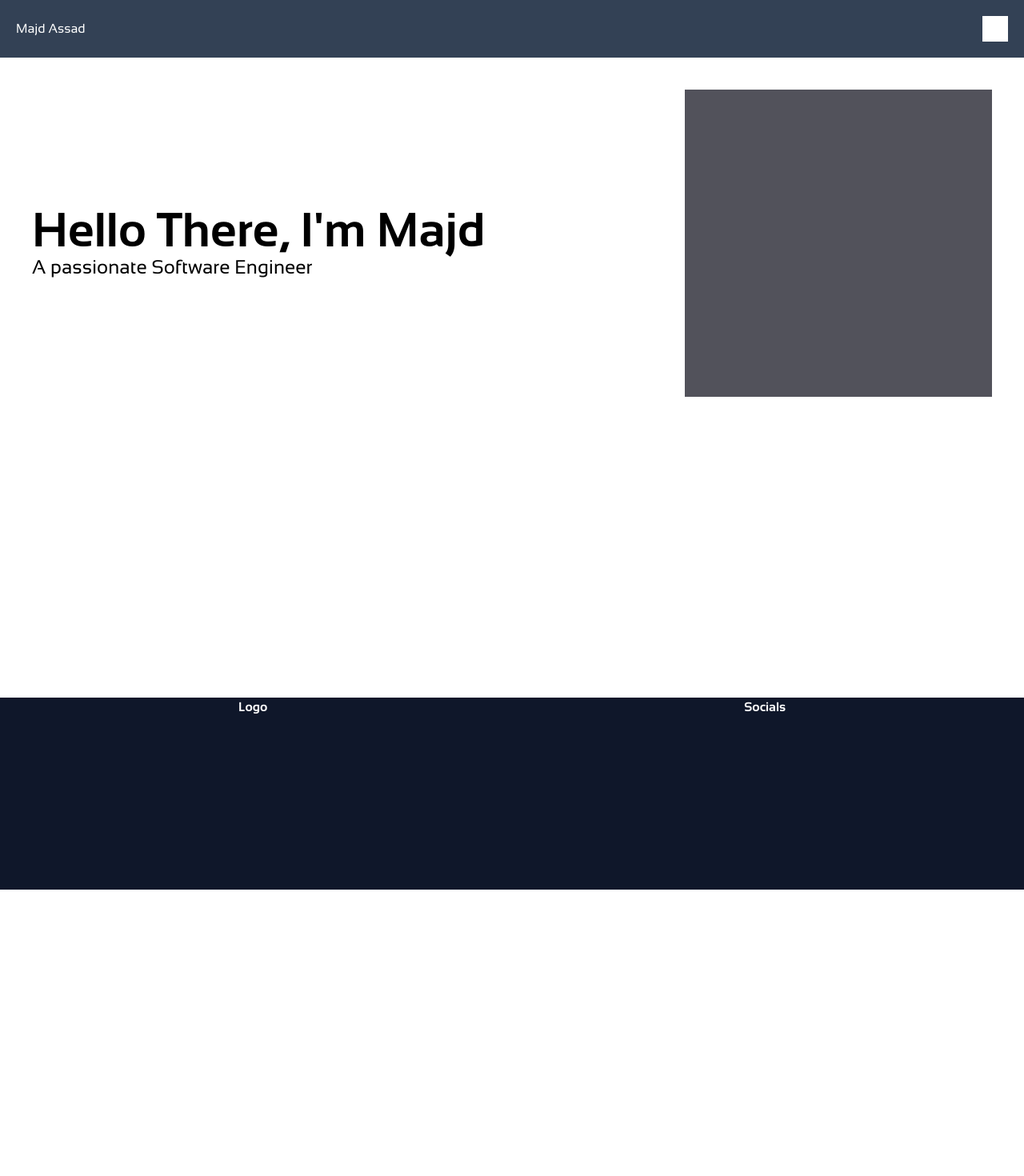
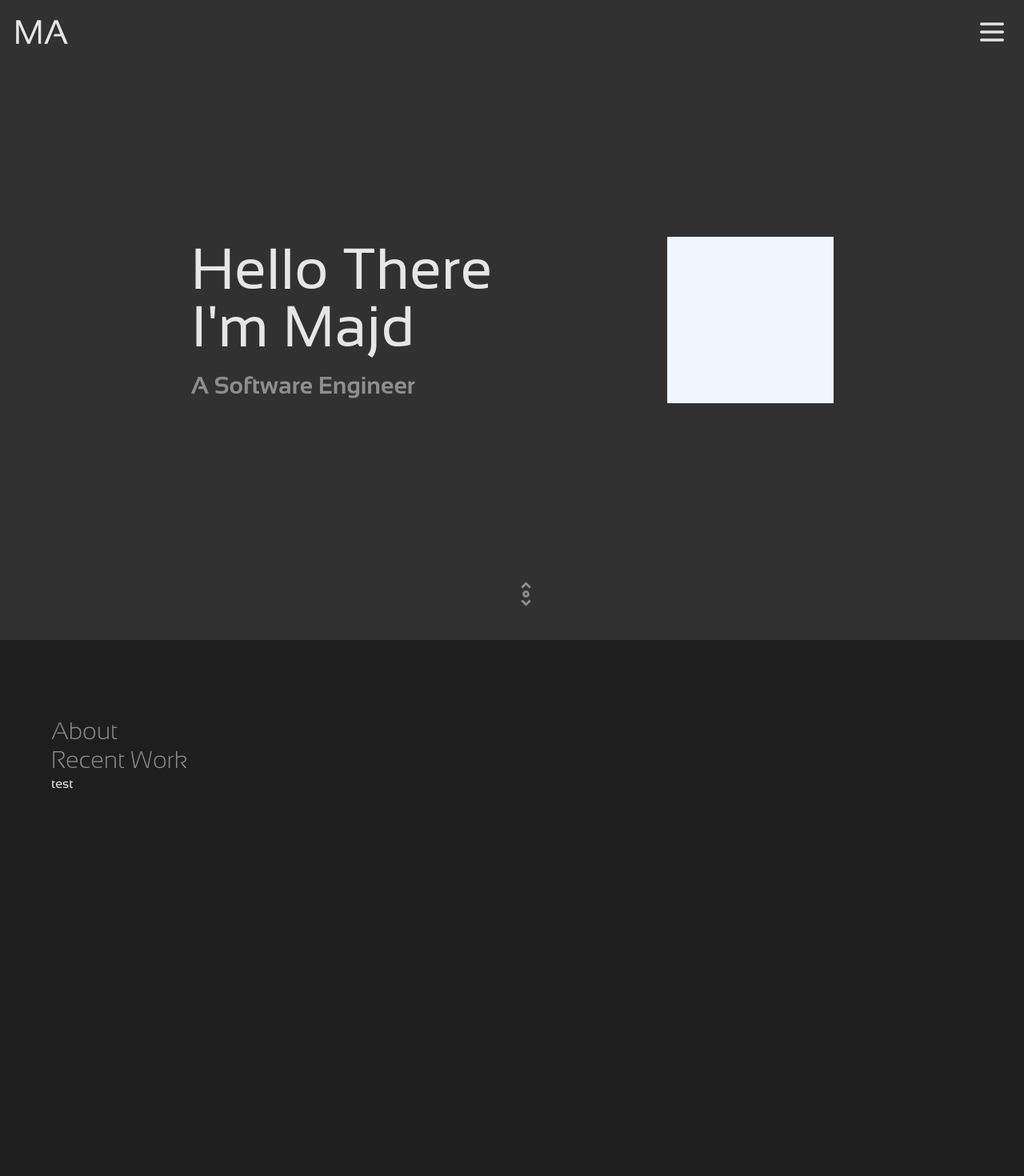
Before and after one commit to MajdAssad22/my-website, a React (Vite) app: page / in a window 1280 px wide. Shown: the top 1470 px of the page at 80% size. Before the commit the page ends 1112 px from the top, so only its background shows below. Built offline with nearby package versions, Linux system fonts and the light colour scheme.

Commit message:
Improved the style and created the basic homepage structure

```diff
--- /dev/null
+++ b/src/components/button.jsx
@@ -0,0 +1,16 @@
+// React
+import React from 'react';
+
+const Button = ({ callback, children }) => {
+  return (
+    <button
+      onClick={() => {
+        callback();
+      }}
+    >
+      {children}
+    </button>
+  );
+};
+
+export default Button;
--- a/src/components/footer.jsx
+++ b/src/components/footer.jsx
@@ -3,9 +3,8 @@ import React from 'react';
 
 const Footer = () => {
   return (
-    <footer className="h-60 justify-around bg-slate-900 text-white font-bold flex flex-row ">
-      <div>Logo</div>
-      <div>Socials</div>
+    <footer className="bg-background-0 text-text-100 p-10 flex justify-center">
+      <h5 className="text-center text-7xl">Let's Connect</h5>
     </footer>
   );
 };
--- a/src/components/header.jsx
+++ b/src/components/header.jsx
@@ -1,11 +1,15 @@
 // React
 import React from 'react';
 
+// Style & CSS
+import Logo from './logo';
+import { HiOutlineMenu } from 'react-icons/hi';
+
 const Header = () => {
   return (
-    <header className="flex flex-row items-center justify-between align-middle p-5 bg-slate-700 text-white">
-      <div>Majd Assad</div>
-      <div className="bg-white w-8 h-8"></div>
+    <header className="flex flex-row items-center justify-between align-middle w-full p-5 text-text-0 absolute top-0 left-0">
+      <Logo width={65} color={'#E6E6E6'} />
+      <HiOutlineMenu size={40} />
     </header>
   );
 };
--- a/src/components/main-layout.jsx
+++ b/src/components/main-layout.jsx
@@ -8,7 +8,7 @@ import Header from './header';
 
 const MainLayout = () => {
   return (
-    <div>
+    <div className="bg-background-100">
       <Header />
       <main className="min-h-screen">
         <Outlet />
--- a/src/pages/home-page.jsx
+++ b/src/pages/home-page.jsx
@@ -1,30 +1,50 @@
 // React
 import React from 'react';
 
+// Components
+import Button from '../components/button';
+
 // Style & CSS
 import { useSpring, animated } from '@react-spring/web';
+import { CgScrollV } from 'react-icons/cg';
 
 const HomePage = () => {
-  const [props, api] = useSpring(
-    () => ({
-      from: { opacity: 0 },
-      to: { opacity: 1 },
-    }),
-    []
-  );
-
   return (
-    // Hero Section
-    <div className="flex md:flex-row justify-between items-center p-10">
-      {/* Title */}
-      <div>
-        <h1 className="text-6xl font-black">Hello There, I'm Majd</h1>
-        <h4 className="text-2xl font-normal">
-          A passionate <span>Software Engineer</span>
-        </h4>
+    <div className="text-text-0">
+      {/* Hero Section */}
+      <div className="min-h-screen flex flex-col justify-center relative">
+        <div className="flex md:flex-row justify-evenly items-center gap-5  p-10">
+          {/* Title */}
+          <div>
+            <h1 className="text-7xl">
+              Hello There
+              <br />
+              I'm Majd
+            </h1>
+            <h2 className="text-3xl pt-5 font-sansation font-bold text-text-100">
+              A <span>Software Engineer</span>
+            </h2>
+          </div>
+          {/* Image */}
+          <div className="w-52 h-52 bg-blue-50"></div>
+        </div>
+        <CgScrollV
+          className="text-text-100 absolute bottom-10 left-1/2"
+          size={35}
+        />
       </div>
-      {/* Image */}
-      <div className="bg-zinc-600 w-96 h-96"></div>
+      {/* About & work Section */}
+      <div className="min-h-screen bg-background-200 pt-24 px-16">
+        <h3 className="text-3xl font-sansation font-light text-text-100">
+          About
+        </h3>
+        <p className=""></p>
+        <h3 className="text-3xl font-sansation font-light text-text-100">
+          Recent Work
+        </h3>
+        <ul></ul>
+        <Button>test</Button>
+      </div>
     </div>
   );
 };
```
